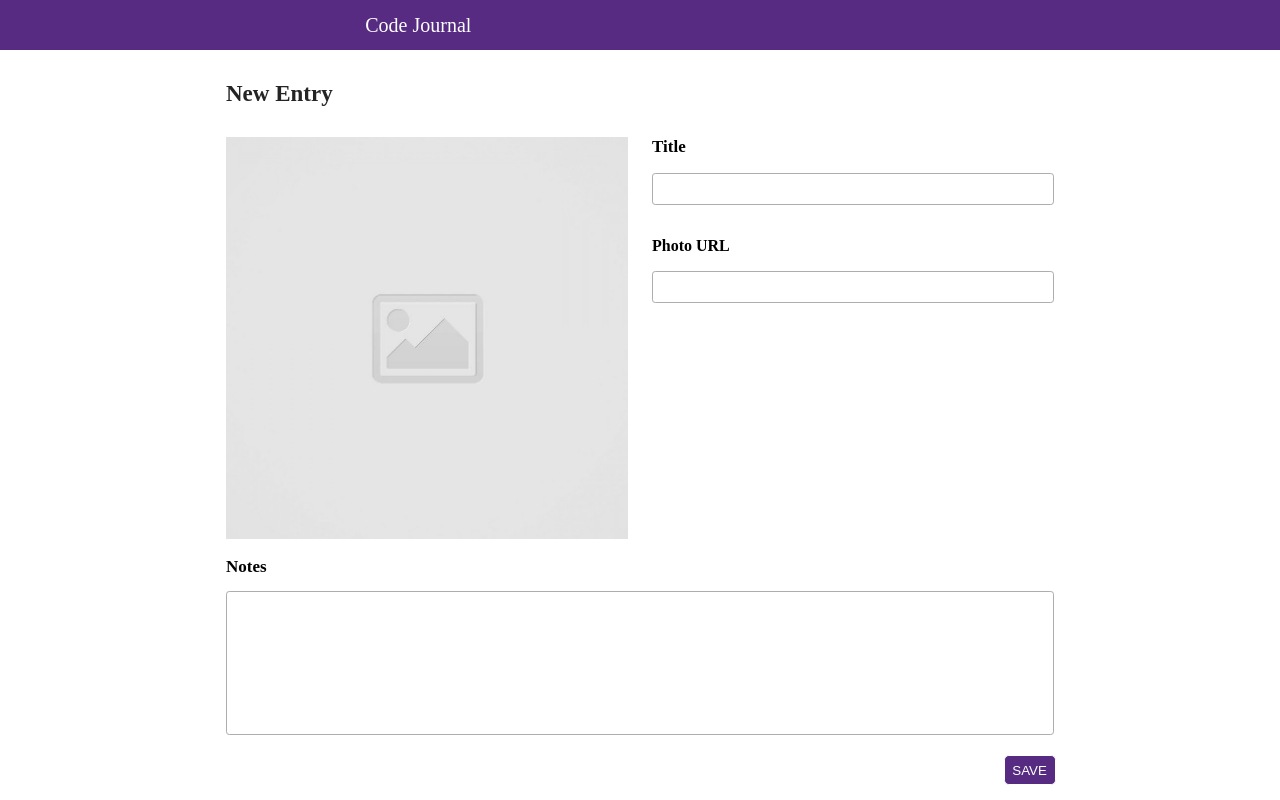
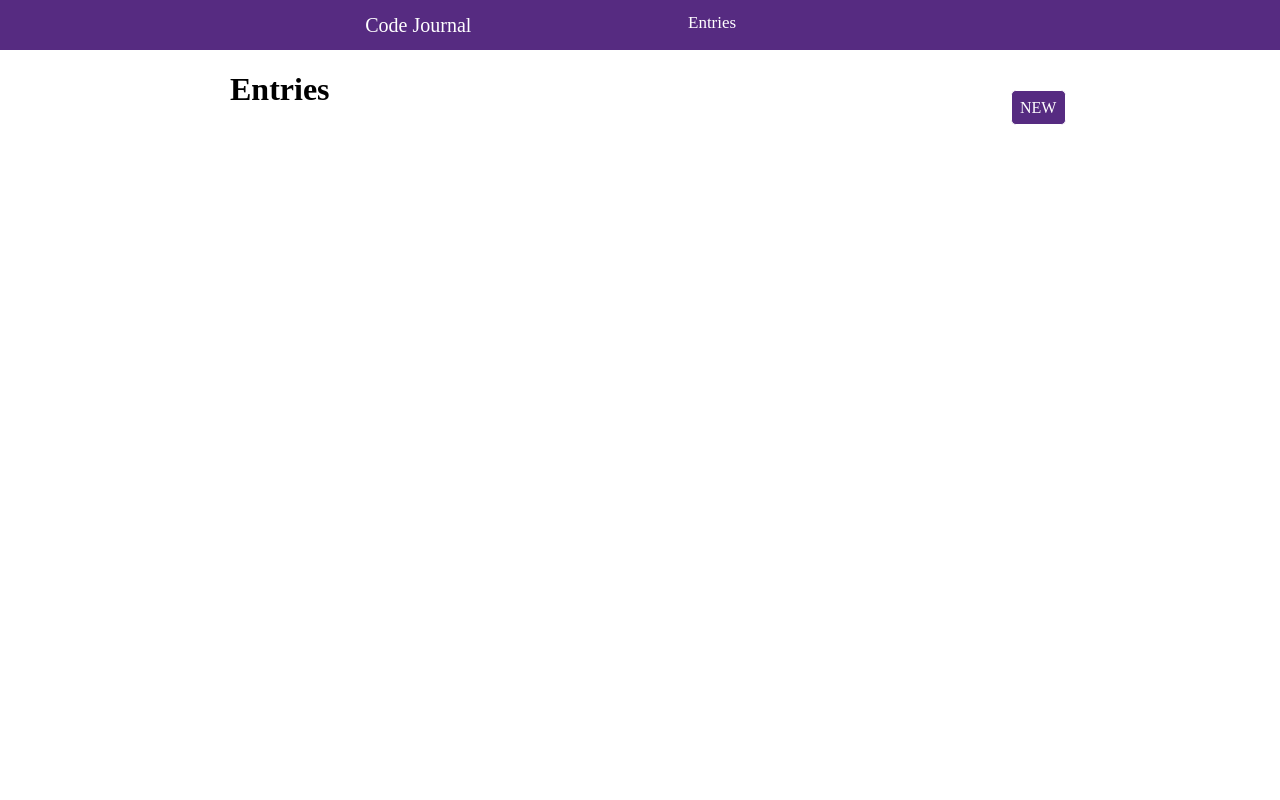
Before and after one commit to joshuapreciado/new-code-journal, a website: page index.html in a window 1280 px wide. Drawn offline with Linux system fonts and the light colour scheme; a web font is replaced by a local one.

Commit message:
Data entries length

```diff
--- a/css/styles.css
+++ b/css/styles.css
@@ -3,6 +3,7 @@
   height: 50px;
   padding: 1px;
   display: flex;
+
 }
 
 .heading-text {
@@ -13,6 +14,15 @@
   font-family: Proza Libre;
   font-weight: 100;
   background-color: #562B81;
+}
+
+.entrieslink {
+  position: absolute;
+  left: 43rem;
+  top: .8rem;
+  font-size: 17px;
+  color: white;
+  font-family: Proza Libre;
 }
 
 
@@ -109,6 +119,41 @@ img:nth-child(1) {
   border-radius: .3rem;
 }
 
+#newentry {
+    width: 55px;
+    height: 35px;
+    padding: 8px;
+    margin-top: 40px;
+    color: white;
+    background-color: #562B81;
+    border: solid 1px;
+    border-radius: .3rem;
+}
+
+.hidden {
+  display: none;
+}
+
+#new {
+  text-decoration: none;
+}
+
+a:hover,
+a:visited,
+a:link,
+a:active {
+  text-decoration: none;
+}
+
+.justifyconspaceb {
+  justify-content: space-between;
+}
+
+
+h1 {
+  margin-left: 1rem;
+}
+
 @media screen and (max-width: 700px) {
   .heading {
     width: 100%;
--- a/index.html
+++ b/index.html
@@ -20,11 +20,12 @@
   <header>
     <div class="containertwo">
       <h3 class="heading-text">Code Journal</h3>
+      <a href="#entries-form" class="entrieslink">Entries</a>
     </div>
   </header>
   <main>
   </main>
-  <div data-view="entry-form" id="entry-form" class="entryformclass">
+  <div data-view="entry-form" id="entry-form" class="entryformclass hidden">
     <form>
       <div class="container">
         <div class="column-full">
@@ -63,6 +64,15 @@
       </div>
     </form>
   </div>
+  <div data-view="entries" id="entries-form" class="entriesformclass">
+    <div class="container">
+      <div class="row justifyconspaceb">
+        <h1>Entries</h1>
+        <a id="newentry" href="#entry-form">NEW</a>
+      </div>
+      <ul id="unordered-list" class="unorderedentries"></ul>
+    </div>
+  </div>
   <script src="js/data.js"></script>
   <script src="js/main.js"></script>
 </body>
--- a/js/main.js
+++ b/js/main.js
@@ -3,6 +3,9 @@
 var photoholder = document.querySelector('.phototext');
 var fakeimage = document.querySelector('.standard-image')
 var formelement = document.querySelector('form');
+var viewentry = document.querySelector('.ul');
+var entriesform = document.querySelector('[data-view="entries"]');
+var entryformview = document.querySelector('[data-view="entry-form"]');
 
 photoholder.addEventListener('input', inputhandler);
 
@@ -19,7 +22,7 @@ function falseyimage(url) {
 }
 
 var entryform = document.querySelector('#entry-form');
-entryform.addEventListener('submit', function(event) {
+entryform.addEventListener('submit', function entrynew(event) {
   event.preventDefault();
   var inputvalues = {};
   inputvalues.titleText = formelement.elements.titleText.value;
@@ -31,4 +34,34 @@ entryform.addEventListener('submit', function(event) {
   data.entries.unshift(inputvalues);
   fakeimage.src = 'images/placeholder-image-square.jpg';
   formelement.reset();
+
+  entryformview.className = 'hidden';
+
+  for (var i = 0; i < data.entries.length; i++) {
+    var testentry = data.entries[i];
+    viewentry.appendChild(testentry);
+  }
+
 })
+//Add some dummy journal entries to the unordered- Y
+//list in the HTML and style them to match the wireframe. Y
+// Check that the entries list looks good on both mobile and desktop screens. Y
+// Define a function that takes a single journal entry -
+//object and returns a DOM tree that matches one of the example entries in the HTML.
+// Use a loop to create a DOM tree for each journal entry in the data model -
+//and append it to the page when the 'DOMContentLoaded' event is fired.
+// Remove the example HTML entries once the user's entries are successfully being appended to the DOM on page load.
+// Add a navigation item to the navbar for Entries.
+// Add an anchor to the entries view that shows the entry form.
+// Ensure that submitoting a new journal entry also creates a new DOM tree for it and adds it to the page.
+// Ensure that submitting a new jurnal entry automatically shows the 'entries' view without reloading the page.
+
+/**<div data-view="entries" id="entries-form" class="entriesformclass ">
+  < div class="container" >
+    <div class="row justifyconspaceb">
+      <h1>Entries</h1>
+      <a id="newentry" href="#entry-form">NEW</a>
+    </div>
+    <ul id="unordered-list" class="unorderedentries"></ul>
+  </div>
+**/
```
